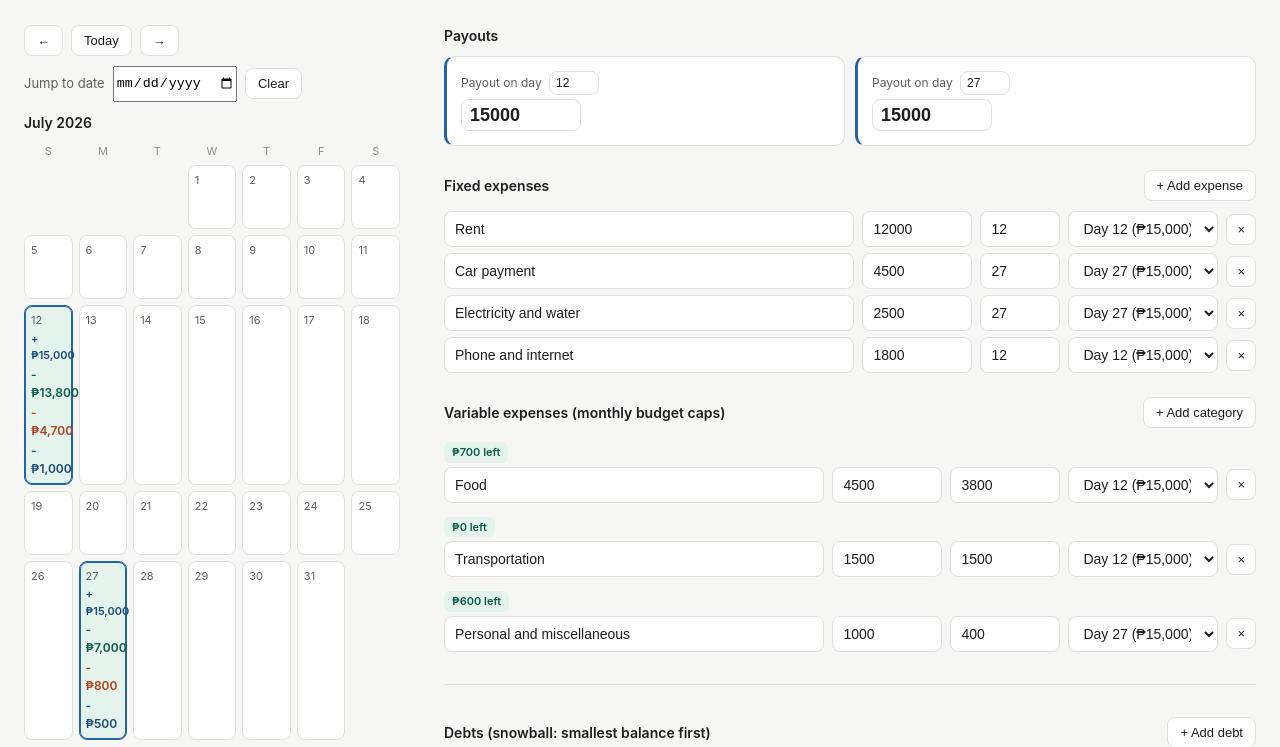
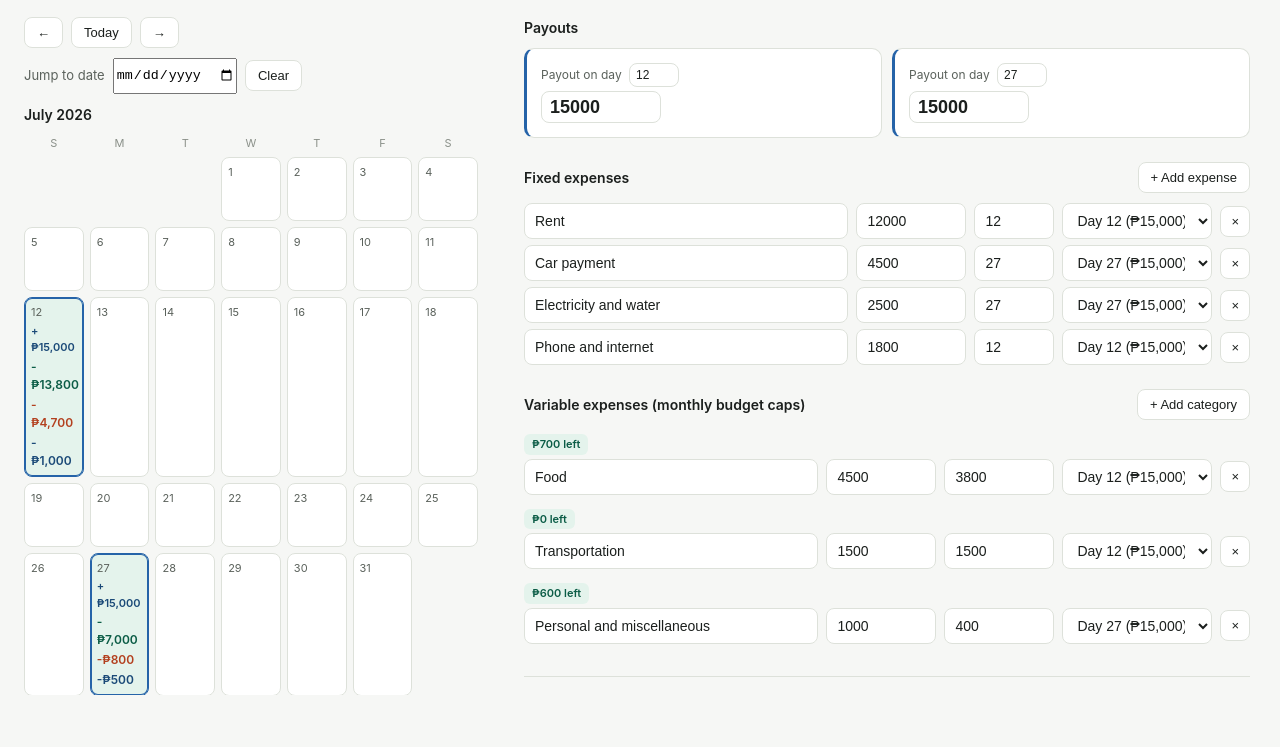
Before and after one commit to Frnce/Budget-Planner, a plain HTML site: page index.html in a window 1280 px wide. Shown: the part 89-836 px from the top of the page. After the commit the page ends 800 px from the top, so only its background shows below. Drawn offline with Linux system fonts and the light colour scheme.

Commit message:
position adjustments

```diff
--- a/index.html
+++ b/index.html
@@ -48,14 +48,18 @@
     font-family: -apple-system, BlinkMacSystemFont, "Segoe UI", Roboto, Helvetica, Arial, sans-serif;
     line-height:1.5;
   }
+  html, body{height:100%;}
   .wrap{max-width:1360px; margin:0 auto; padding:2rem 1.5rem 4rem;}
   .dashboard{display:grid; grid-template-columns:1fr; gap:0 2.5rem;}
   .col-right{margin-top:2.5rem;}
   @media (min-width:960px){
-    .dashboard{grid-template-columns:380px 1fr; align-items:start;}
-    .col-right{margin-top:0;}
+    html, body{overflow:hidden;}
+    .wrap{height:100vh; max-height:100vh; display:flex; flex-direction:column; padding:1.5rem 1.5rem 1rem; overflow:hidden;}
+    h1, .subtitle{flex:none;}
+    .dashboard{flex:1 1 auto; min-height:0; display:flex; flex-direction:row; gap:2.5rem;}
     .col{min-width:0;}
-    .col-left{position:sticky; top:1.5rem; align-self:start; max-height:calc(100vh - 3rem); overflow-y:auto; padding-right:4px;}
+    .col-left{flex:0 0 460px; height:100%; overflow-y:auto; padding-right:6px; margin-top:0;}
+    .col-right{flex:1 1 auto; height:100%; overflow-y:auto; padding-right:6px; margin-top:0;}
   }
   h1{font-size:20px; font-weight:600; margin:0 0 4px;}
   .subtitle{font-size:13px; color:var(--text-secondary); margin:0 0 1.75rem;}
@@ -212,10 +216,10 @@
       <p style="font-size:13px; color:var(--text-secondary); margin:0 0 10px;">Download everything below as a structured XML file \u2014 hand it to an AI agent (or paste its contents into a chat) to get help spotting problems or planning next steps.</p>
       <button id="export-xml">Export for AI analysis (.xml)</button>
 
+      <p class="save-note" style="text-align:left; margin-top:2rem;">Your numbers are saved on this device. <button class="reset-link" id="reset-all">Reset to defaults</button></p>
+
     </div>
   </div>
-
-  <p class="save-note">Your numbers are saved on this device. <button class="reset-link" id="reset-all">Reset to defaults</button></p>
 </div>
 
 <script>
```
